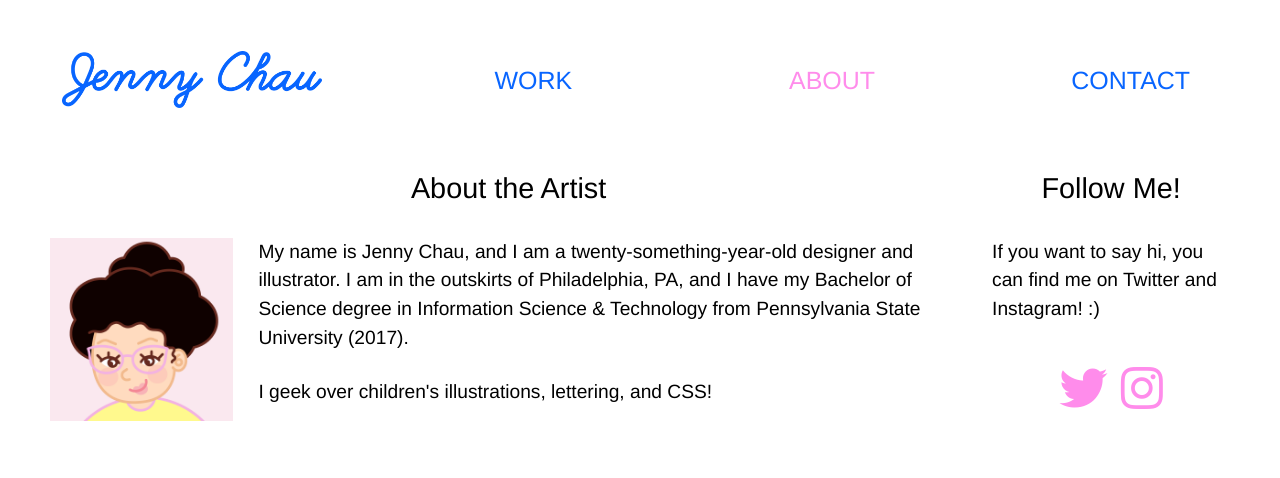
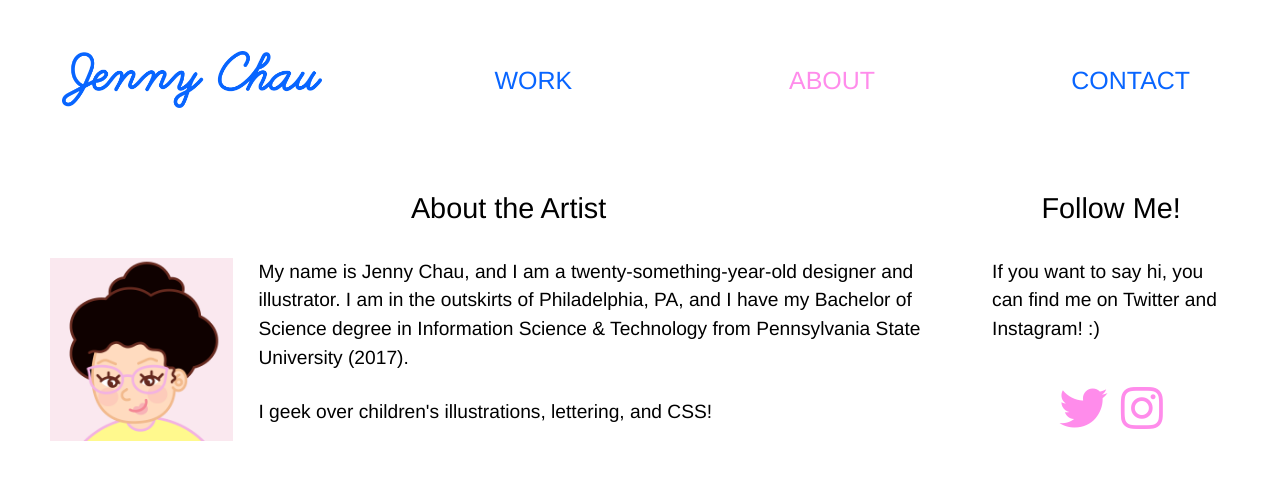
Before and after one commit to jechau/jennychau.github.io, a PHP site: page /about/index.html in a window 1280 px wide. Shown: the top 478 px of the page. Run offline with PHP 8.4, Linux system fonts and the light colour scheme.

Commit message:
Update style.css

```diff
--- a/css/style.css
+++ b/css/style.css
@@ -76,7 +76,7 @@ h2 {
     text-align: center;
     line-height: 2em;
     font-weight: 500;
-    margin-bottom: 20px;
+    margin: 20px 0 20px 0;
 }
 
 h2 a {
```
